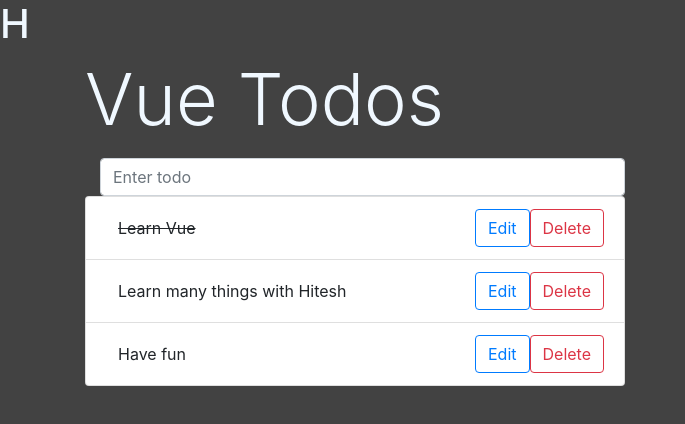
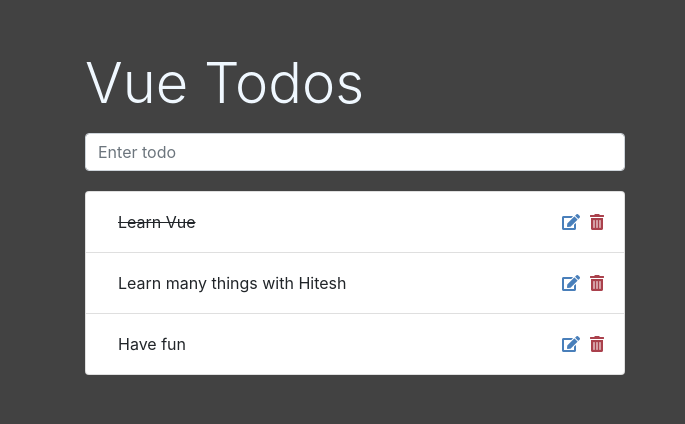
Before and after one commit to Malwine/vue-todo, a Vue app: page / in a window 1280 px wide. Shown: the top 424 px of the page, without its empty margins (0-685 px from the left). Built offline with nearby package versions, Linux system fonts and the light colour scheme.

Commit message:
Fix the styling

```diff
--- a/src/App.vue
+++ b/src/App.vue
@@ -1,6 +1,5 @@
 <template>
   <div>
-    <h1>H</h1>
     <TodoList />
   </div>
 </template>
--- a/src/components/NewTodo.vue
+++ b/src/components/NewTodo.vue
@@ -1,5 +1,5 @@
 <template>
-  <form @submit.prevent="addTodo()" class="col-12 col-lg-6">
+  <form @submit.prevent="addTodo()" class="col-12 col-lg-6 form-fix">
     <input v-model="newTodo" placeholder="Enter todo" type="text" class="form-control">
   </form>
 
@@ -23,5 +23,9 @@ export default {
 }
 </script>
 
-<style>
+<style scope>
+.form-fix {
+  padding-left: 0px;
+  margin-bottom: 20px;
+}
 </style>
--- a/src/components/SingleTodo.vue
+++ b/src/components/SingleTodo.vue
@@ -8,8 +8,8 @@
     <form v-else @submit.prevent="endEditing()" class="flex-grow-1">
       <input @blur="startEditing()" v-model="newTodoText" type="text" class="form-control">
     </form>
-    <button @click="startEditing()" class="btn btn-outline-primary">Edit</button>
-    <button @click="$emit('on-delete')" class="btn btn-outline-danger">Delete</button>
+    <i @click="startEditing()" class="fas fa-edit edit-icon-fix"></i>
+    <i @click="$emit('on-delete')" class="fas fa-trash-alt delete-icon-fix"></i>
   </li>
 </template>
 
@@ -47,4 +47,11 @@ export default {
 .completed {
   text-decoration: line-through;
 }
+.edit-icon-fix {
+  color: #497fba;
+}
+.delete-icon-fix {
+  color: #aa414c;
+  margin-left: 10px;
+}
 </style>
--- a/src/components/TodoList.vue
+++ b/src/components/TodoList.vue
@@ -1,8 +1,8 @@
 <template>
-  <div class="container">
+  <div class="container container-fix">
     <div class="row">
       <div class="col-12">
-        <p class="display-3">
+        <p class="display-4">
           Vue Todos
         </p>
       </div>
@@ -65,4 +65,7 @@ export default {
 </script>
 
 <style>
+.container-fix {
+  margin-top: 50px;
+}
 </style>
```
